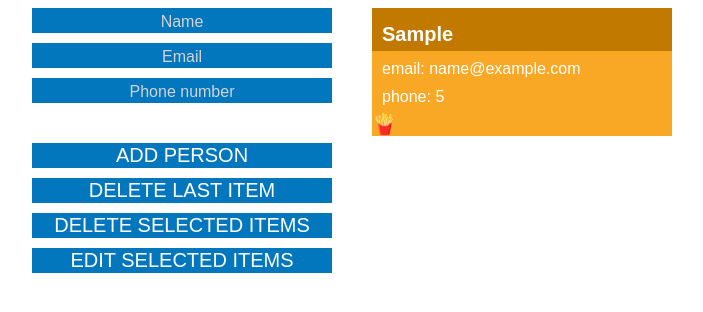
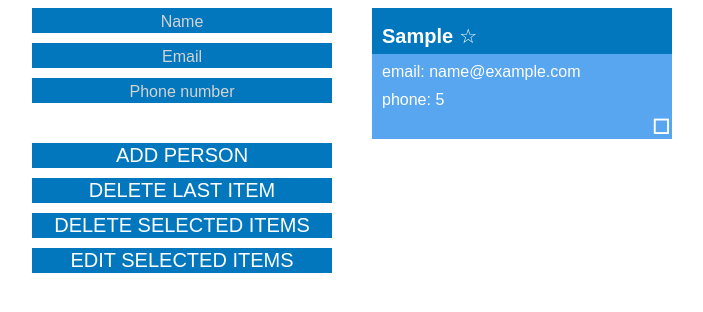
Before and after one commit to nikasmorozov/JS-exercise-contactList, a plain HTML site: page index.html in a window 1280 px wide. Both pictures are taken after typing "Sample", "name@example.com", "5" into the empty fields and a click on the button "ADD PERSON". Shown: the whole page, without its empty margins (288-991 px from the left). Drawn offline with Linux system fonts and the light colour scheme.

Commit message:
looks nice

```diff
--- a/script.js
+++ b/script.js
@@ -17,7 +17,7 @@ document.getElementById('editSelected').addEventListener('click', editSelected);
 
 
 function push() {
-    personList.push({ name: personName.value, email: personEmail.value, phone: personPhone.value, isChecked: false, isFavorite: true });
+    personList.push({ name: personName.value, email: personEmail.value, phone: personPhone.value, isChecked: false, isFavorite: false });
     window.localStorage.setItem(CONTACTSTLIST, JSON.stringify(personList));
     makeList();
     clearInput();
@@ -45,7 +45,6 @@ function editSelected() {
     makeList();
 }
 
-
 function personLastDelete() {
     personList.pop();
     window.localStorage.setItem(CONTACTSTLIST, JSON.stringify(personList));
@@ -55,6 +54,14 @@ function personLastDelete() {
 function inverseChecked(iForList) {
     return function () {
         personList[iForList].isChecked = !personList[iForList].isChecked;
+        window.localStorage.setItem(CONTACTSTLIST, JSON.stringify(personList));
+        makeList();
+    }
+};
+
+function inverseFavorite(iForList) {
+    return function () {
+        personList[iForList].isFavorite = !personList[iForList].isFavorite;
         window.localStorage.setItem(CONTACTSTLIST, JSON.stringify(personList));
         makeList();
     }
@@ -105,9 +112,16 @@ function makeList() {
         }
 
         // Add the item text
-        let checkbox = document.createElement('input');
-        let label = document.createElement('label')
+        const checkbox = document.createElement('input');
+        const label = document.createElement('label')
         label.htmlFor = "id";
+        const btnFavorite = document.createElement('button');
+        if (listData[i].isFavorite) {
+            btnFavorite.textContent = '  ' + String.fromCodePoint(0x2605);
+        }
+        else {
+            btnFavorite.textContent = '  ' + String.fromCodePoint(0x2606);
+        };
         const nameP = document.createElement('p');
         const emailLinkContainer = document.createElement('p');
         const emailLink = document.createElement('a');
@@ -121,6 +135,7 @@ function makeList() {
         checkbox.id = 'checkbox-' + [iForList];
 
         label.addEventListener('click', inverseChecked(iForList));
+        btnFavorite.addEventListener('click', inverseFavorite(iForList));
 
         nameP.textContent = listData[i].name;
         emailLink.textContent = 'email: ' + listData[i].email;
@@ -129,6 +144,7 @@ function makeList() {
         phoneLink.href = 'tel:' + listData[i].phone;
 
         listItem.appendChild(nameP);
+        nameP.appendChild(btnFavorite);
         listItem.appendChild(emailLinkContainer);
         emailLinkContainer.appendChild(emailLink);
         listItem.appendChild(phoneLinkContainer);
@@ -137,11 +153,11 @@ function makeList() {
         listItem.appendChild(label);
         listItem.appendChild(emojiPlace);
         if (listData[i].isChecked) {
-            label.innerText = String.fromCodePoint(0x1F354);
+            label.textContent = '  ' + String.fromCodePoint(0x2611);
         }
         else {
-            label.innerText = String.fromCodePoint(0x1F35F);
-        }
+            label.textContent = '  ' + '☐';
+        };
 
         // Add listItem to the listElement
         listElement.appendChild(listItem);
--- a/style.css
+++ b/style.css
@@ -22,6 +22,11 @@ input, button {
     /* border-radius: 10px; */
     color: white;
     margin-bottom: 10px;
+}
+
+p button, p button:nth-of-type(1) {
+    margin: 0;
+    background: none;
 }
 
 button:nth-of-type(1) {
@@ -99,8 +104,6 @@ p:nth-of-type(1) {
     background-color: #c17900;
 }
 
-
-
 input[type=number]::-webkit-inner-spin-button,
 input[type=number]::-webkit-outer-spin-button {
   -webkit-appearance: none;
@@ -110,3 +113,11 @@ input[type=number]::-webkit-outer-spin-button {
 input[type=checkbox] {
     display: none;
 }
+
+label, p button {
+    cursor: pointer;
+}
+
+label {
+    margin-left: 280px;
+}
```
